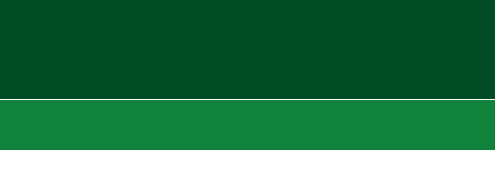
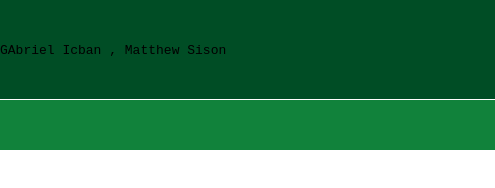
Before and after one commit to darkscorpion003/Midterm_Project, a plain HTML site: page index.html in a window 1280 px wide. Shown: the top 188 px of the page, 0-495 px from the left. Drawn offline with Linux system fonts and the light colour scheme.

Commit message:
Update index.html

```diff
--- a/index.html
+++ b/index.html
@@ -11,6 +11,7 @@
 	    	<div id="MAINHEADER" style=" margin: 0; height: 100px; width: 1920px; background-color: #004d25; margin-top: -9px; margin-left: -8px;">
 	    	<img src="C:\Users\eronm\Downloads\ecstlogo.jpg" alt="Smiley face" height="90" width="80" style="margin-left: 500px; margin-top: 5px;">
 	    	<b><label style="font-family: Yu Gothic; font-size: 20pt; color: white; margin-left: 30px;;">EASTWOODS COLLEGE</label></b>
+			<pre>GAbriel Icban , Matthew Sison </pre
 	    	</div>
 	    </div>
 	    	<div id="SECONDHEADER" style=" margin: 0; height: 50px; width: 1920px; background-color: #11823b; margin-top: 71px; margin-left: -8px;">
```
